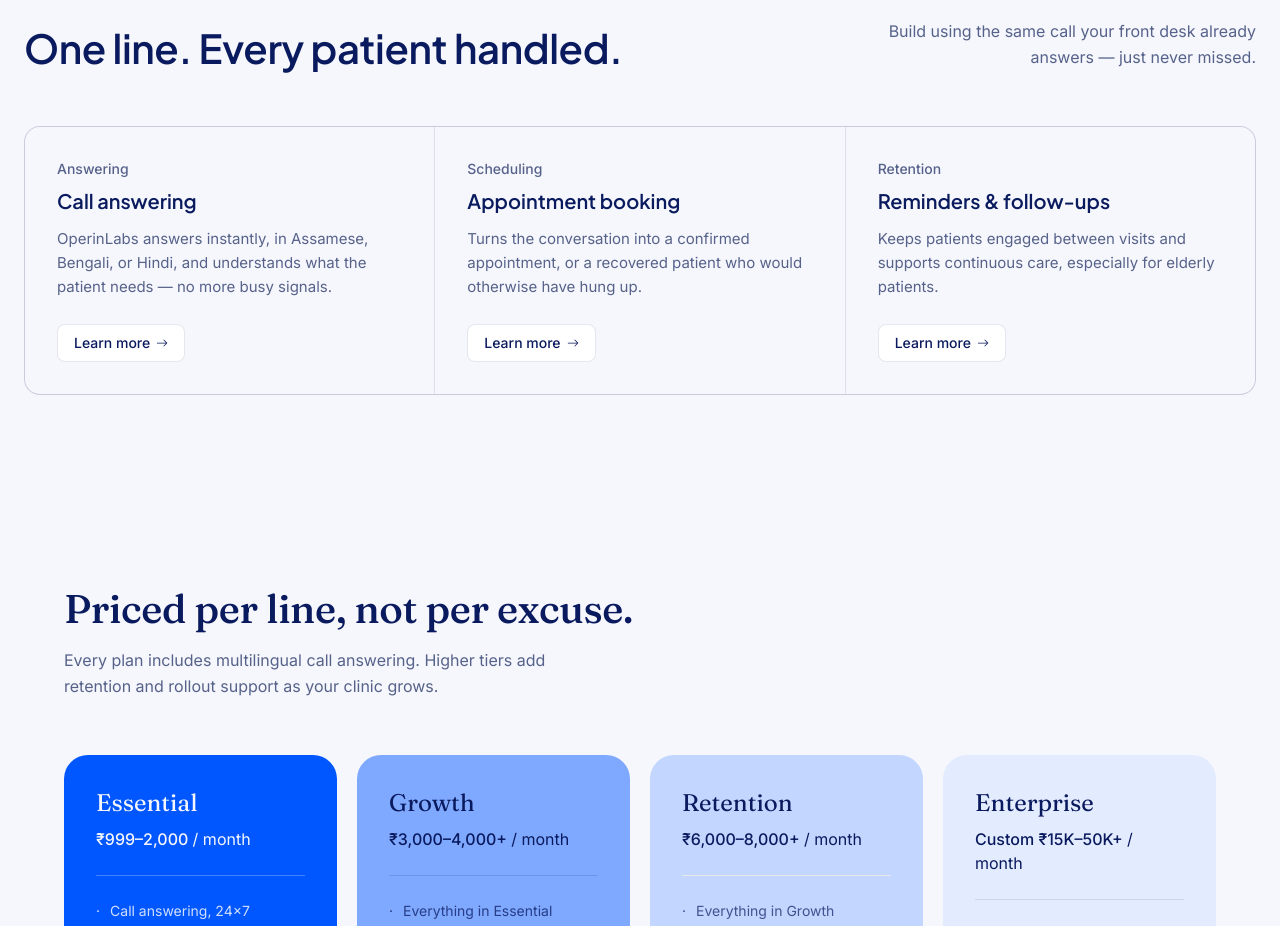
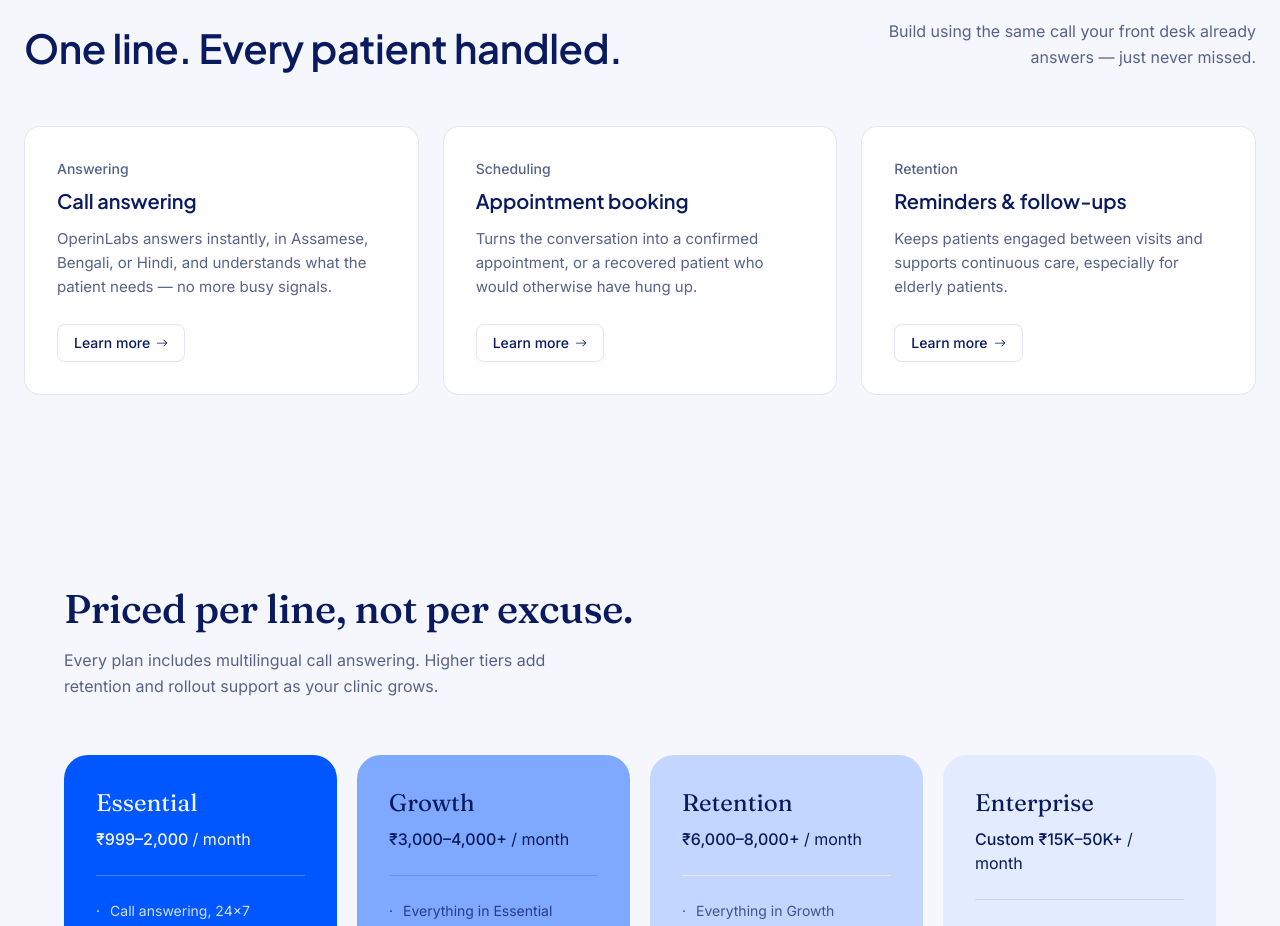
Before and after one commit to OperinLabs/OperinLabs-Landing-Page, a React (Vite) app: page / in a window 1280 px wide. Shown: the part 1460-2386 px from the top of the page. Built offline with nearby package versions, Linux system fonts and the light colour scheme.

Commit message:
Update Product.tsx

```diff
--- a/src/components/Product.tsx
+++ b/src/components/Product.tsx
@@ -39,7 +39,7 @@
           </p>
         </motion.div>
 
-        <div className="mt-14 grid gap-px overflow-hidden rounded-2xl border border-line bg-line sm:grid-cols-3">
+        <div className="mt-14 grid gap-6 sm:grid-cols-3">
           {boxes.map(({ label, heading, body }, i) => (
             <motion.div
               key={label}
@@ -47,7 +47,7 @@
               whileInView={{ opacity: 1, y: 0 }}
               viewport={{ once: true, margin: "-80px" }}
               transition={{ duration: 0.5, ease: "easeOut", delay: i * 0.1 }}
-              className="flex flex-col bg-bg p-8"
+              className="flex flex-col rounded-2xl border border-line bg-white p-8"
             >
               <p className="text-sm font-medium text-ink-soft">{label}</p>
               <h3 className="mt-2 font-jakarta text-xl font-semibold text-ink">
```
